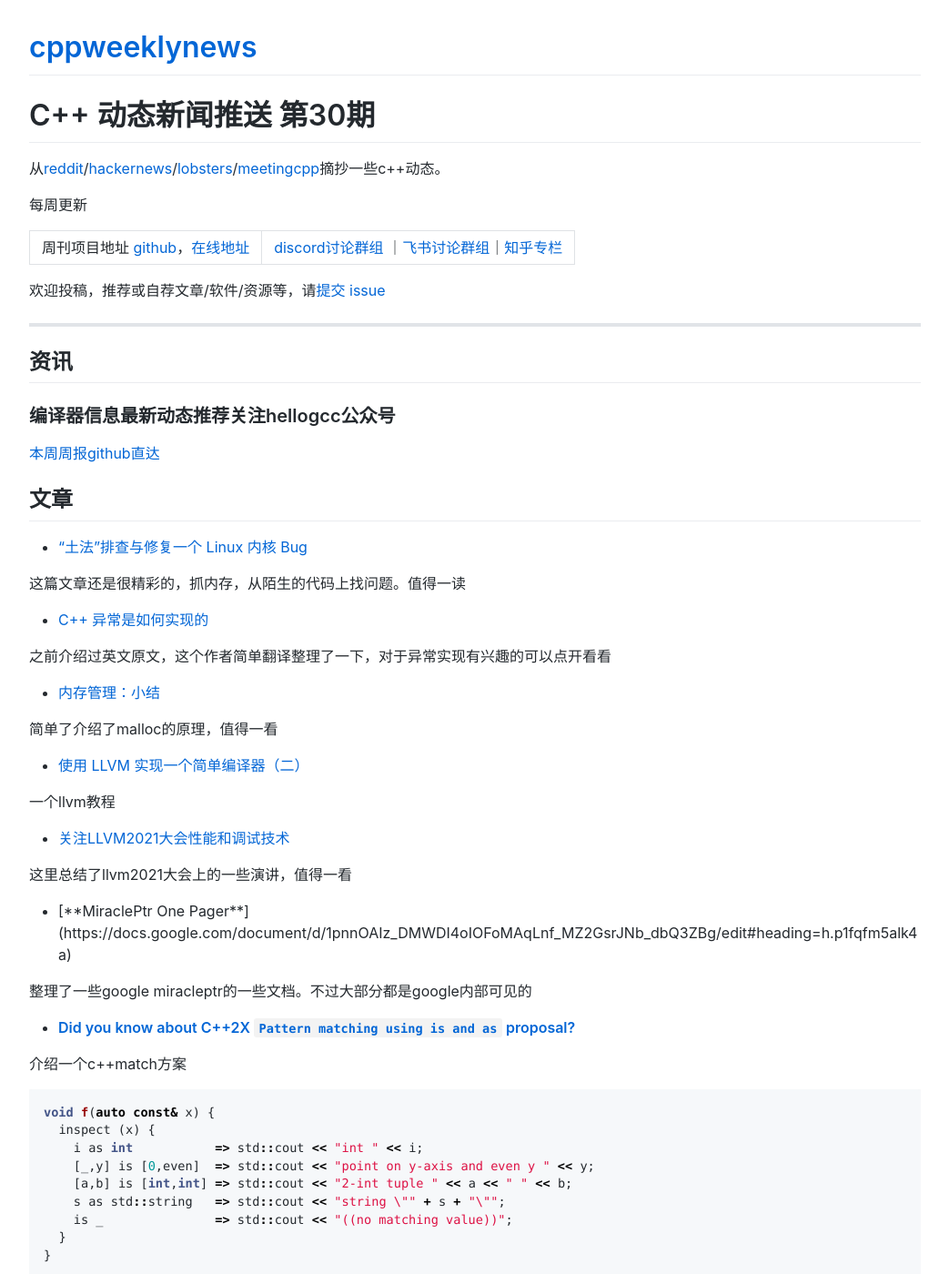
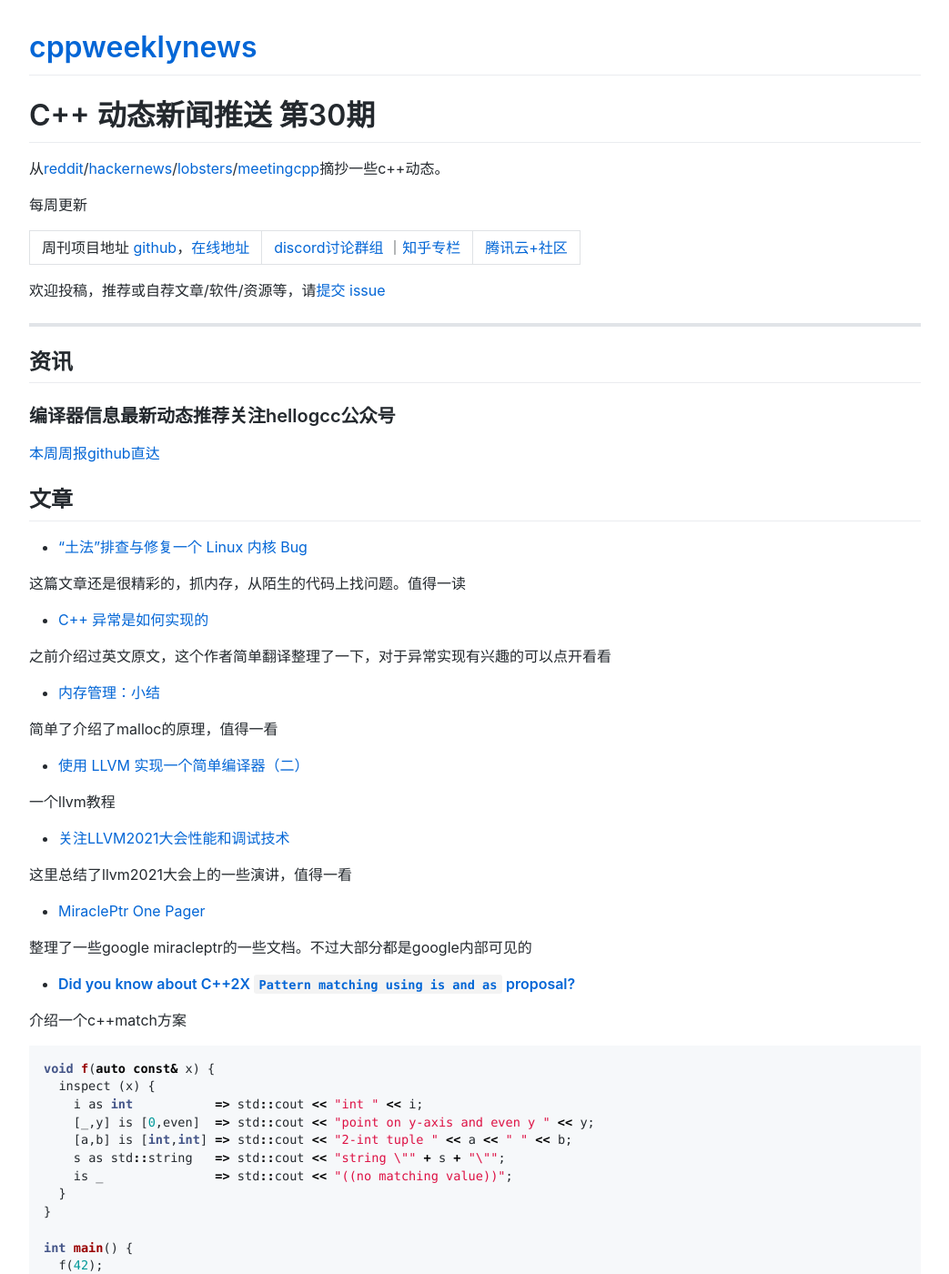
Before and after one commit to wanghenshui/cppweeklynews, a Jekyll site: the page built from posts/030.md, in a window 1280 px wide and 1400 px high. Shown: the whole window at 91% size, without its empty margins (118-1161 px from the left). Built offline with Jekyll 4.4.1, drawn with Linux system fonts in a browser that asks for light colours; comment, search, counter and statistics services are not loaded.

Commit message:
title broken

```diff
--- a/posts/030.md
+++ b/posts/030.md
@@ -9,7 +9,7 @@ title:  第30期
 
 每周更新
 
-周刊项目地址 [github](https://github.com/wanghenshui/cppweeklynews)，[在线地址](https://wanghenshui.github.io/cppweeklynews/) | [discord讨论群组](https://discord.gg/cZ9mXVPGx6) ｜[飞书讨论群组](https://applink.feishu.cn/TeeBWN1D)｜[知乎专栏](https://www.zhihu.com/column/jieyaren)
+周刊项目地址 [github](https://github.com/wanghenshui/cppweeklynews)，[在线地址](https://wanghenshui.github.io/cppweeklynews/) | [discord讨论群组](https://discord.gg/cZ9mXVPGx6) ｜[知乎专栏](https://www.zhihu.com/column/jieyaren) |[腾讯云+社区](https://cloud.tencent.com/developer/column/92884)
 
 欢迎投稿，推荐或自荐文章/软件/资源等，请[提交 issue](https://github.com/wanghenshui/cppweeklynews/issues)
 
@@ -43,7 +43,7 @@ title:  第30期
 
 这里总结了llvm2021大会上的一些演讲，值得一看
 
-- [**MiraclePtr<T> One Pager**](https://docs.google.com/document/d/1pnnOAIz_DMWDI4oIOFoMAqLnf_MZ2GsrJNb_dbQ3ZBg/edit#heading=h.p1fqfm5alk4a)
+- [MiraclePtr One Pager](https://docs.google.com/document/d/1pnnOAIz_DMWDI4oIOFoMAqLnf_MZ2GsrJNb_dbQ3ZBg/edit#heading=h.p1fqfm5alk4a)
 
 整理了一些google miracleptr的一些文档。不过大部分都是google内部可见的
 
```
Also changed, not shown: posts/template.md (+1 -1 lines).
